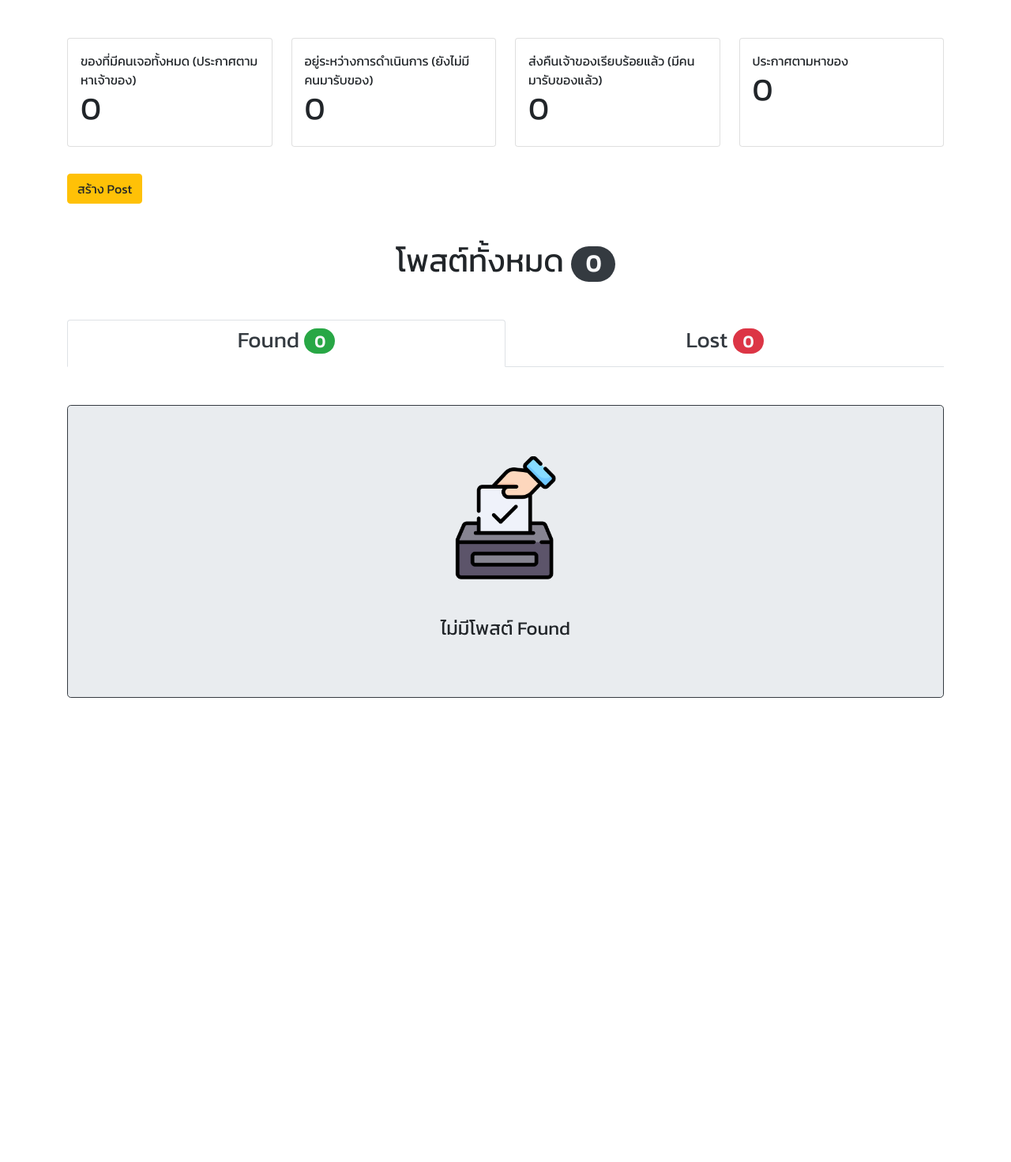
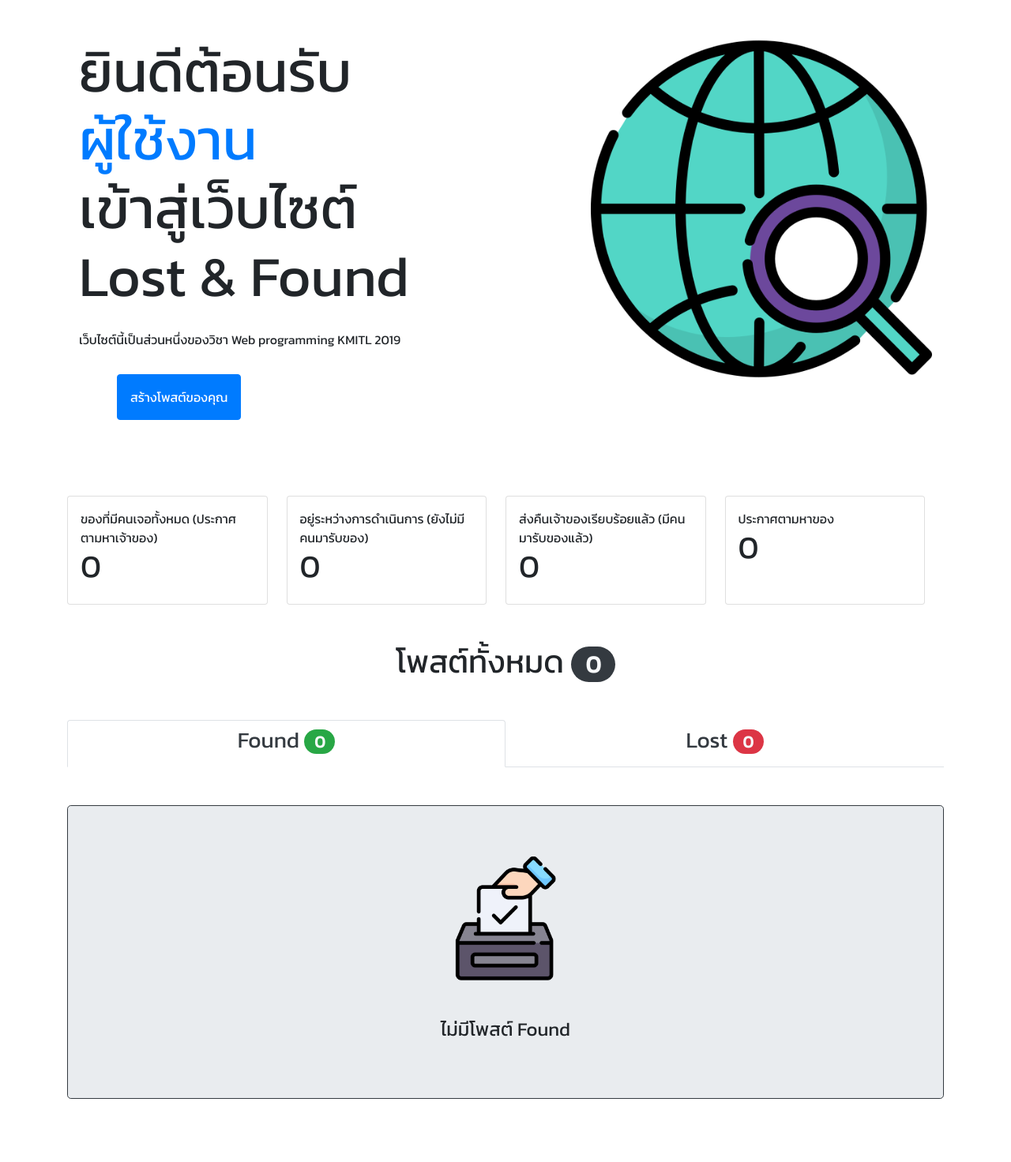
Before and after one commit to peetck/lost-and-found, a Django app: page / in a window 1280 px wide. Shown: the part 70-1542 px from the top of the page at 79% size. Before the commit the page ends 954 px from the top, so only its background shows below. Run offline with Django 3.2, Linux system fonts and the light colour scheme; data that the repository does not hold is empty; some libraries are stand-ins or nearby versions.

Commit message:
Update UI :tada:

```diff
--- a/lost-and-found/accounts/templates/signup.html
+++ b/lost-and-found/accounts/templates/signup.html
@@ -6,7 +6,7 @@
         {% csrf_token %}
         <div class="container">
             <div class="row">
-                <div class="col-md-8">
+                <div class="col-lg-8 mb-5">
                     <div class="form-row">
                         {% for each_form in form %}
                             {% if forloop.counter0 == 1 or forloop.counter0 == 2 %}
@@ -51,7 +51,7 @@
                     </div>
                     <button type="submit" class='btn btn-primary'>สมัครสมาชิก</button>
                 </div>
-                <div class="col-md-4">
+                <div class="col-lg-4">
                     <div class="card h-100 w-100 text-dark mycard">
                         <div class="wrapper">
                             <img class="card-img-top" src="{% static 'images/user_default.gif' %}" id="avatar_preview">
@@ -65,7 +65,7 @@
                                     <span id='first_name'>ชื่อจริง</span>
                                     <span id='last_name'>นามสกุล</span>
                                 </p>
-                                <p id='email'>อีเมล์</p>
+                                <p>อีเมล์ : <span id='email'> example@example.com </span></p>
                             </p>
                         </div>
                         <div class="container mb-3 ml-1">
--- a/lost-and-found/posts/templates/index.html
+++ b/lost-and-found/posts/templates/index.html
@@ -3,30 +3,55 @@
 {% block content %}
     <div class="container mt-5">
         <div class="row">
-            <div class="col card p-3 mr-4">
+            <div class="col-lg-7 mb-5">
+                <h1 class='display-3'>
+                    ยินดีต้อนรับ
+                    <br>
+                    <span class='text-primary'>
+                        {% if user.is_authenticated %}
+                            {{ user }}
+                        {% else %}
+                            ผู้ใช้งาน
+                        {% endif %}
+                    </span>
+                    <br>
+                    เข้าสู่เว็บไซต์
+                    <br>
+                    <span>Lost & Found</span>
+                </h1>
+                <p class="mt-4 display-5">เว็บไซต์นี้เป็นส่วนหนึ่งของวิชา Web programming KMITL 2019</p>
+
+                <div>
+                    <a href="{% url 'create' %}" class='btn btn-primary p-3 mt-3 ml-5'>สร้างโพสต์ของคุณ</a>
+                </div>
+
+            </div>
+            <div class="col-lg-5 text-center">
+                <img src="{% static 'images/lost&found.png' %}" class='img-fluid rotate-img'>
+            </div>
+        </div>
+    </div>
+
+    <div class="container mt-5">
+        <div class="row">
+            <div class="col-md card p-3 mr-4">
                 ของที่มีคนเจอทั้งหมด (ประกาศตามหาเจ้าของ)
                 <h1>{{ founds|length }}</h1>
             </div>
-            <div class="col card p-3 mr-4">
+            <div class="col-md card p-3 mr-4">
                 อยู่ระหว่างการดําเนินการ (ยังไม่มีคนมารับของ)
                 <h1>{{ active }}</h1>
             </div>
-            <div class="col card p-3 mr-4">
+            <div class="col-md card p-3 mr-4">
                 ส่งคืนเจ้าของเรียบร้อยแล้ว (มีคนมารับของแล้ว)
                 <h1> {{ closed }}</h1>
             </div>
-            <div class="col card p-3">
+            <div class="col-md card p-3 mr-4">
                 ประกาศตามหาของ
                 <h1>{{ losts|length }}</h1>
             </div>
         </div>
     </div>
-
-
-
-    <h1 class='mt-4'>
-        <a class='btn btn-warning' href="{% url 'create' %}">สร้าง Post</a>
-    </h1>
 
     <h1 class='text-center my-5'>
         โพสต์ทั้งหมด
@@ -72,15 +97,11 @@
                                 </div>
                                 <div class="container mb-3 ml-1">
                                     <p class="card-text">
-                                        <span class="badge badge-pill badge-success text-light">---</span>
+                                        <span class="badge badge-pill badge-success text-light">Found</span>
                                     </p>
                                 </div>
                                 <div class="card-footer">
                                     <small class="text-muted">
-                                        <b>เบอร์ติดต่อ : </b> {{ post.contact1 }}
-                                        <br>
-                                        <b>อีเมล์ : </b> {{ post.contact2 }}
-                                        <br>
                                         <b>โดย : </b> {{ post.user }}
                                     </small>
                                 </div>
@@ -118,15 +139,11 @@
                             </div>
                             <div class="container mb-3 ml-1">
                                 <p class="card-text">
-                                    <span class="badge badge-pill badge-success text-light">---</span>
+                                    <span class="badge badge-pill badge-danger text-light">Lost</span>
                                 </p>
                             </div>
                             <div class="card-footer">
                                 <small class="text-muted">
-                                    <b>เบอร์ติดต่อ : </b> {{ post.contact1 }}
-                                    <br>
-                                    <b>อีเมล์ : </b> {{ post.contact2 }}
-                                    <br>
                                     <b>โดย : </b> {{ post.user }}
                                 </small>
                             </div>
```
Also changed, not shown: lost-and-found/accounts/templates/my_posts.html (+17 -6 lines), lost-and-found/accounts/templates/profile.html (+20 -5 lines), lost-and-found/accounts/views.py (+16 -2 lines), lost-and-found/chats/templates/chat_index.html (+25 -5 lines), lost-and-found/db.sqlite3, lost-and-found/media/server-icon.png (added).
